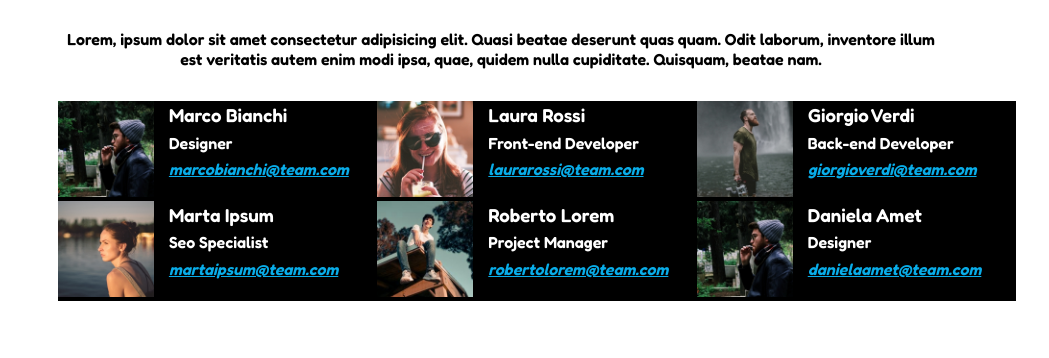
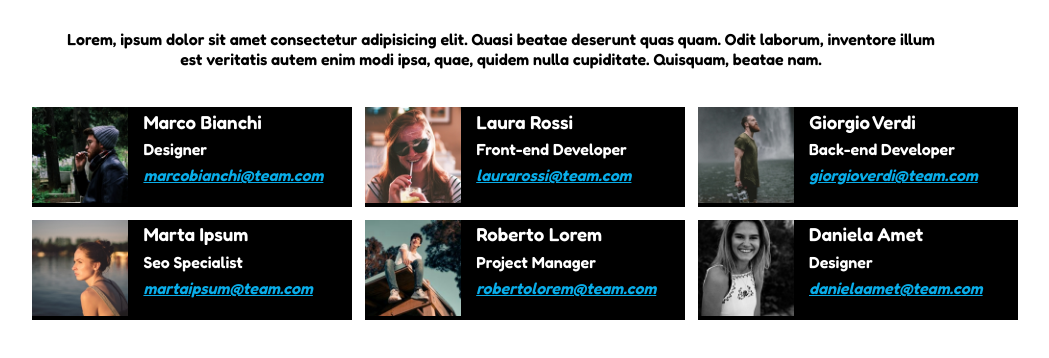
Before and after one commit to AndreaLazzaari/html-css-float-cards, a plain HTML site: page index.html in a window 1280 px wide. Shown: the part 74-432 px from the top of the page, without its empty margins (114-1163 px from the left). Drawn offline with Linux system fonts and the light colour scheme.

Commit message:
messo lo spazio da ogni section contenente info membri team

```diff
--- a/index.html
+++ b/index.html
@@ -74,7 +74,7 @@
 
 
             <section class="team float-left">
-                <img class="foto-team" src="./img/male1.png" alt="foto-team-daniela">
+                <img class="foto-team" src="./img/female3.png" alt="foto-team-daniela">
                 <div class="scheda-team">
                     <h3 class="nome-team">Daniela Amet</h3>
                     <div class="team-lavoro">Designer</div>
--- a/style/style.css
+++ b/style/style.css
@@ -48,13 +48,13 @@ a{
 
 .contenitore-team{
     width: 100%;
-    padding-left: 2rem;
     color: white;
 }
 
 .team{
-    width: 33%;
+    width: 32%;
     background-color: black;
+    margin: 0.4rem;
 }
 
 .foto-team{
```
